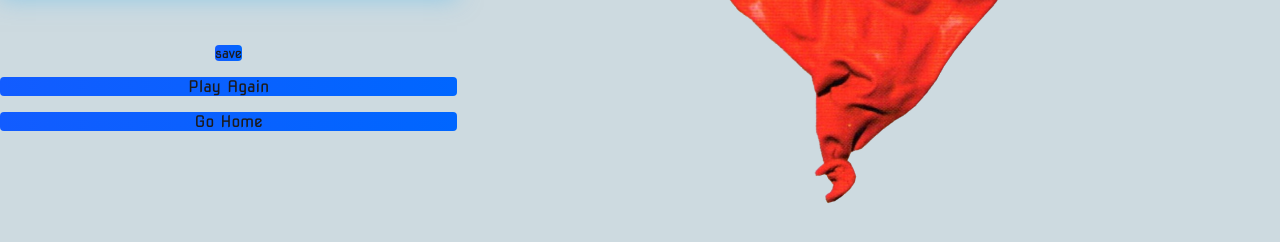
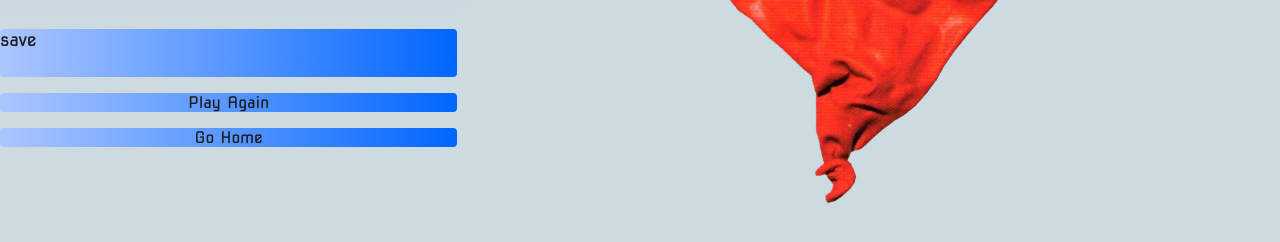
Before and after one commit to Dylangroome/808S-QUIZ, a plain HTML site: page end.html in a window 1280 px wide. Shown: the part 196-438 px from the top of the page. Drawn offline with Linux system fonts and the light colour scheme.

Commit message:
end page change

```diff
--- a/assets/css/style.css
+++ b/assets/css/style.css
@@ -82,7 +82,7 @@ h1 {
     margin-bottom: 1rem;
     text-decoration: none;
     color: rgb(28, 26, 26);
-    background: linear-gradient(90deg, rgb(18, 92, 255) 0%, rgb(0, 102, 255) 100%);
+    background: linear-gradient(90deg, rgb(172, 198, 255) 0%, rgb(0, 102, 255) 100%);
     border-radius: 4px;
 }
 
@@ -109,6 +109,13 @@ h1 {
 }
 #myBtn {
     background-color: rgba(88, 50, 255, 0.4);
+}
+
+#saveScoreBtn {
+    display: flex;
+    width: 100%;
+    font-size: large;
+    height: 3rem;
 }
 
 /* The Modal (background) */
```
